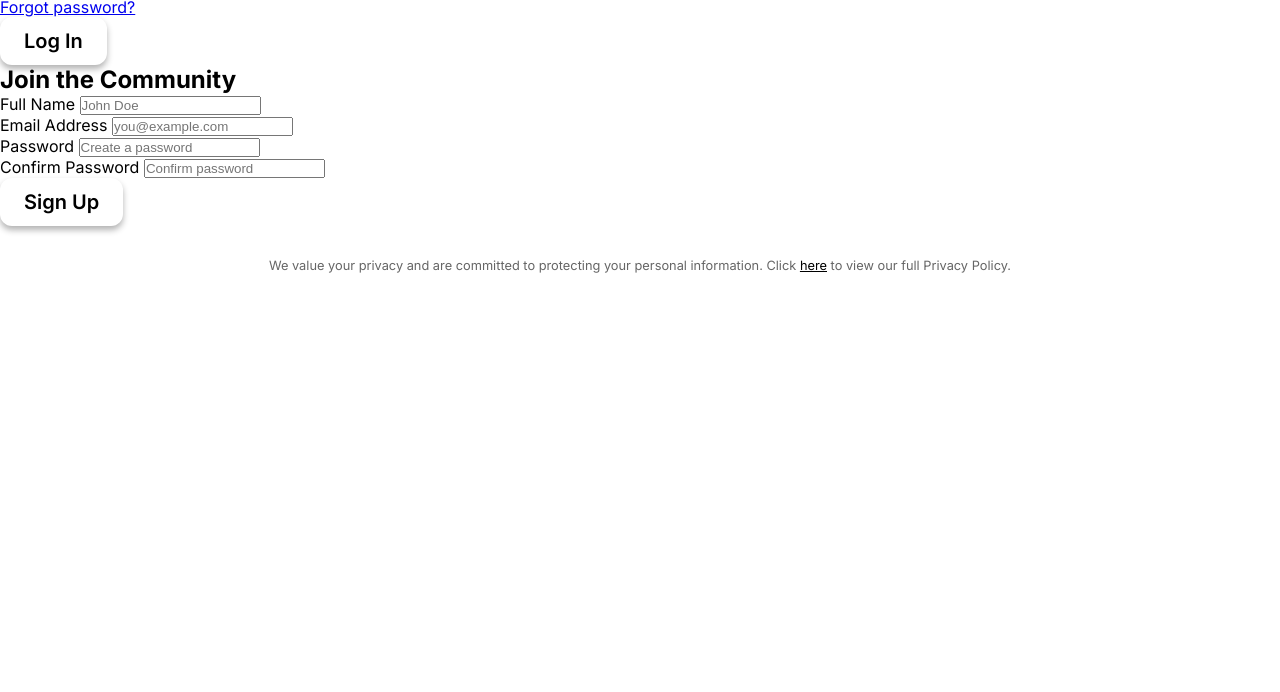
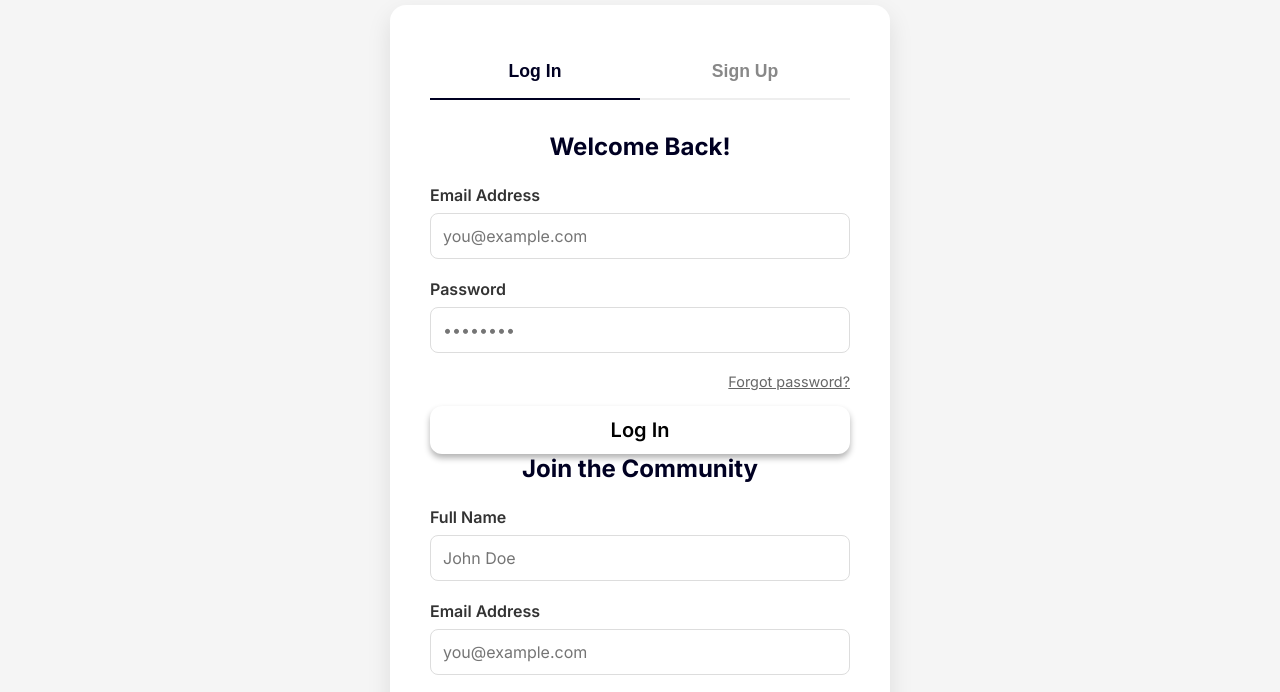
Before and after one commit to retr0-indxb/chayn-website, a plain HTML site: page login.html in a window 1280 px wide. Shown: the part 95-787 px from the top of the page. Drawn offline with Linux system fonts and the light colour scheme.

Commit message:
Update style.css

```diff
--- a/style.css
+++ b/style.css
@@ -282,9 +282,152 @@ body {
     text-decoration: underline;
 }
 
+/* About Page Styles */
+.about-main {
+    padding: 120px 20% 50px;
+    /* Centered narrow column */
+    min-height: 100vh;
+    background-color: white;
+    color: black;
+}
+
+.page-title {
+    font-size: 2.5rem;
+    font-weight: 700;
+    color: var(--nav-bg);
+    /* Dark blue from brand */
+    margin-bottom: 2rem;
+}
+
+.section-text {
+    font-size: 1.1rem;
+    line-height: 1.8;
+    color: #333;
+    margin-bottom: 1.5rem;
+}
+
+.section-divider {
+    border: 0;
+    height: 1px;
+    background-color: #e0e0e0;
+    margin: 3rem 0;
+}
+
 @media (max-width: 768px) {
-    .events-header {
-        flex-direction: column;
-        align-items: flex-start;
+    .about-main {
+        padding: 100px 5% 50px;
+    }
+
+    .page-title {
+        font-size: 2rem;
     }
 }
+
+/* Authentication & Form Styles */
+.login-main,
+.create-event-main {
+    min-height: 100vh;
+    display: flex;
+    justify-content: center;
+    align-items: center;
+    background-color: #f5f5f5;
+    padding: 100px 20px;
+}
+
+.form-container {
+    background: white;
+    padding: 2.5rem;
+    border-radius: 16px;
+    box-shadow: 0 10px 25px rgba(0, 0, 0, 0.1);
+    width: 100%;
+    max-width: 500px;
+}
+
+.form-toggle {
+    display: flex;
+    margin-bottom: 2rem;
+    border-bottom: 2px solid #eee;
+}
+
+.toggle-btn {
+    flex: 1;
+    background: none;
+    border: none;
+    padding: 1rem;
+    font-size: 1.1rem;
+    font-weight: 600;
+    color: #888;
+    cursor: pointer;
+    border-bottom: 2px solid transparent;
+    margin-bottom: -2px;
+}
+
+.toggle-btn.active {
+    color: var(--nav-bg);
+    border-bottom: 2px solid var(--nav-bg);
+}
+
+.auth-form h2 {
+    text-align: center;
+    margin-bottom: 1.5rem;
+    color: var(--nav-bg);
+}
+
+.form-group {
+    margin-bottom: 1.25rem;
+}
+
+.form-group label {
+    display: block;
+    margin-bottom: 0.5rem;
+    font-weight: 600;
+    color: #333;
+}
+
+.form-group input,
+.form-group textarea,
+.form-group select {
+    width: 100%;
+    padding: 12px;
+    border: 1px solid #ddd;
+    border-radius: 8px;
+    font-family: var(--primary-font);
+    font-size: 1rem;
+    transition: border-color 0.2s;
+}
+
+.form-group input:focus,
+.form-group textarea:focus,
+.form-group select:focus {
+    border-color: var(--nav-bg);
+    outline: none;
+}
+
+.btn-block {
+    width: 100%;
+    justify-content: center;
+    margin-top: 1rem;
+}
+
+.forgot-password {
+    display: block;
+    text-align: right;
+    font-size: 0.9rem;
+    color: #666;
+    margin-bottom: 1rem;
+}
+
+
+.btn-cancel {
+    display: block;
+    text-align: center;
+    margin-top: 1rem;
+    color: #666;
+    text-decoration: none;
+    font-size: 0.9rem;
+}
+
+.btn-cancel:hover {
+    color: #333;
+    text-decoration: underline;
+}
```
